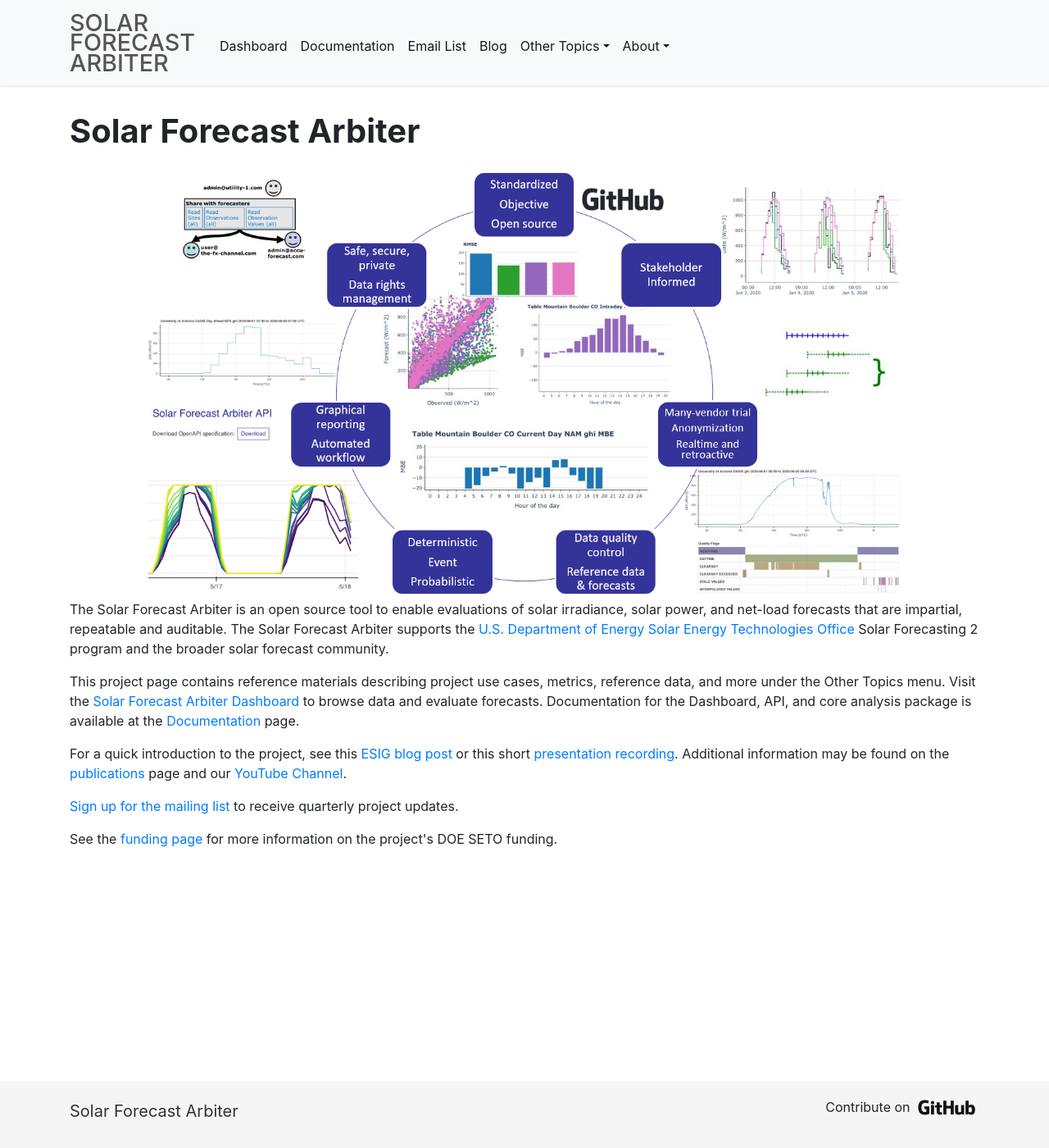
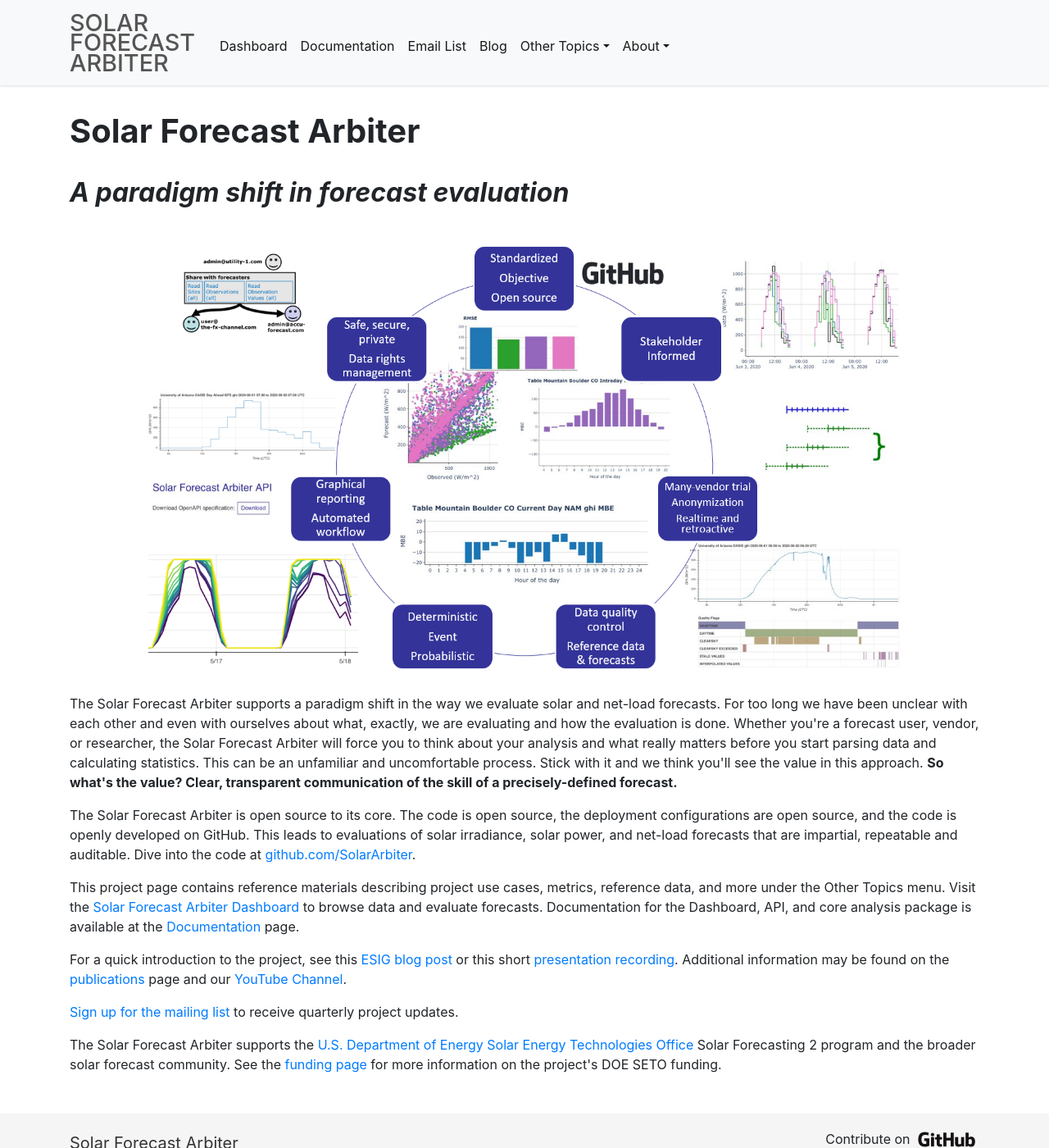
Before and after one commit to SolarArbiter/SolarArbiter.github.io, a Jekyll site: the page built from index.html, in a window 1280 px wide and 1400 px high. Shown: the whole window at 82% size. Built offline with Jekyll 4.4.1, drawn with Linux system fonts in a browser that asks for light colours.

Commit message:
now with attitude (#190)
* now with attitude

* Update index.html

Co-authored-by: Cliff Hansen <cwhanse@sandia.gov>

Co-authored-by: Cliff Hansen <cwhanse@sandia.gov>

```diff
--- a/index.html
+++ b/index.html
@@ -2,11 +2,18 @@
 layout: base
 ---
 <h1>Solar Forecast Arbiter</h1>
+<h2><em>A paradigm shift in forecast evaluation</em></h2>
 
+<br>
 <div class="row">
 <img class="homepage-image myb-3" src="/images/homepage_presentation.png">
 </div>
-<p>The Solar Forecast Arbiter is an open source tool to enable evaluations of solar irradiance, solar power, and net-load forecasts that are impartial, repeatable and auditable. The Solar Forecast Arbiter supports the <a href="http://www.energy.gov/solar-office">U.S. Department of Energy Solar Energy Technologies Office</a> Solar Forecasting 2 program and the broader solar forecast community. </p>
+
+<br>
+
+<p>The Solar Forecast Arbiter supports a paradigm shift in the way we evaluate solar and net-load forecasts. For too long we have been unclear with each other and even with ourselves about what, exactly, we are evaluating and how the evaluation is done. Whether you're a forecast user, vendor, or researcher, the Solar Forecast Arbiter will force you to think about your analysis and what really matters before you start parsing data and calculating statistics. This can be an unfamiliar and uncomfortable process. Stick with it and we think you'll see the value in this approach. <b>So what's the value? Clear, transparent communication of the skill of a precisely-defined forecast.</b></p>
+
+<p>The Solar Forecast Arbiter is open source to its core. The code is open source, the deployment configurations are open source, and the code is openly developed on GitHub. This leads to evaluations of solar irradiance, solar power, and net-load forecasts that are impartial, repeatable and auditable. Dive into the code at <a href="https://github.com/SolarArbiter/">github.com/SolarArbiter</a>.</p>
 
 <p>This project page contains reference materials describing project use cases, metrics, reference data, and more under the Other Topics menu. Visit the <a href="https://dashboard.solarforecastarbiter.org/">Solar Forecast Arbiter Dashboard</a> to browse data and evaluate forecasts. Documentation for the Dashboard, API, and core analysis package is available at the <a href="/documentation">Documentation</a> page.</p>
 
@@ -14,4 +21,4 @@
 
 <p><a href="/emaillist">Sign up for the mailing list</a> to receive quarterly project updates.</p>
 
-<p>See the <a href="/funding">funding page</a> for more information on the project's DOE SETO funding.</p>
+<p>The Solar Forecast Arbiter supports the <a href="http://www.energy.gov/solar-office">U.S. Department of Energy Solar Energy Technologies Office</a> Solar Forecasting 2 program and the broader solar forecast community. See the <a href="/funding">funding page</a> for more information on the project's DOE SETO funding.</p>
```
